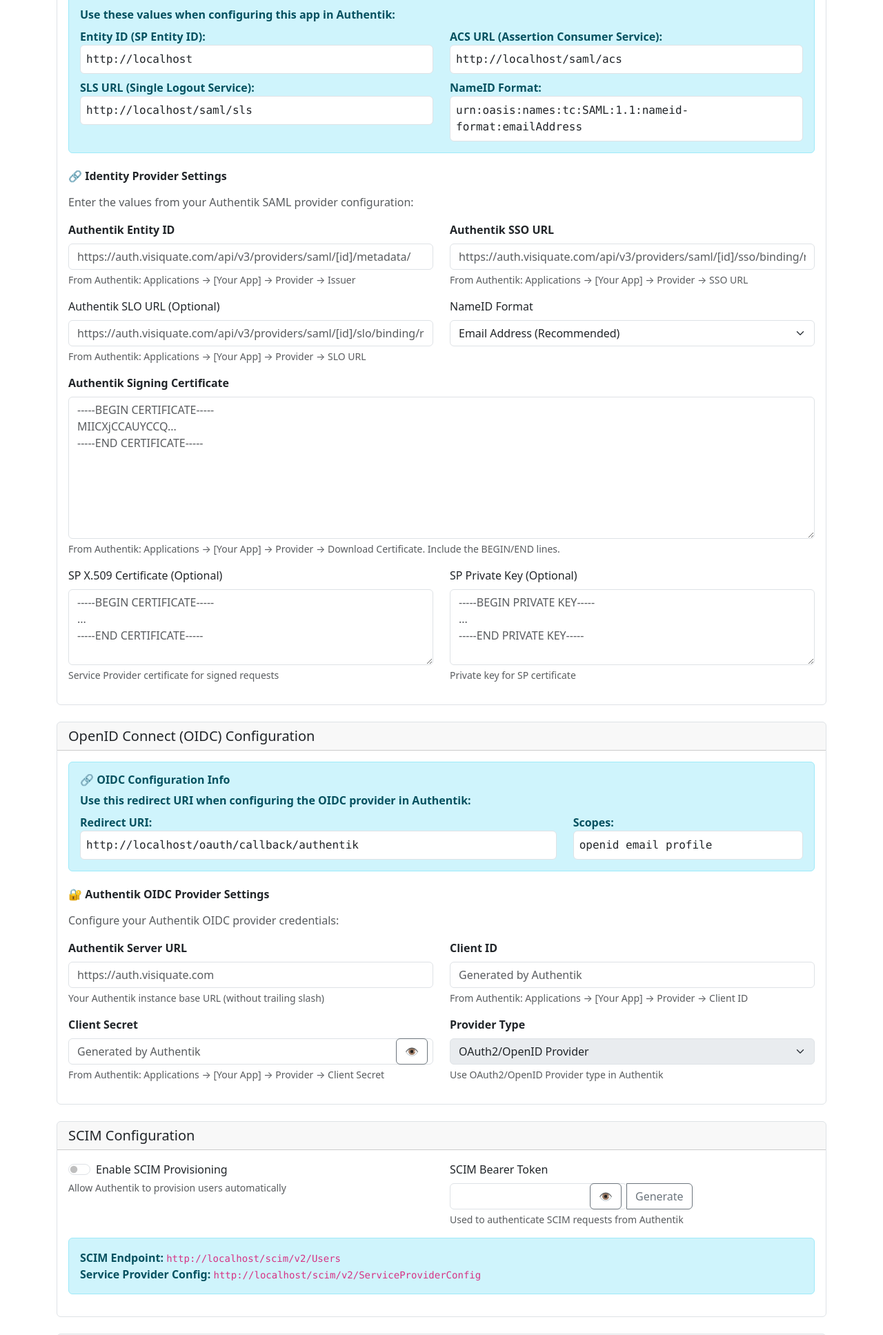
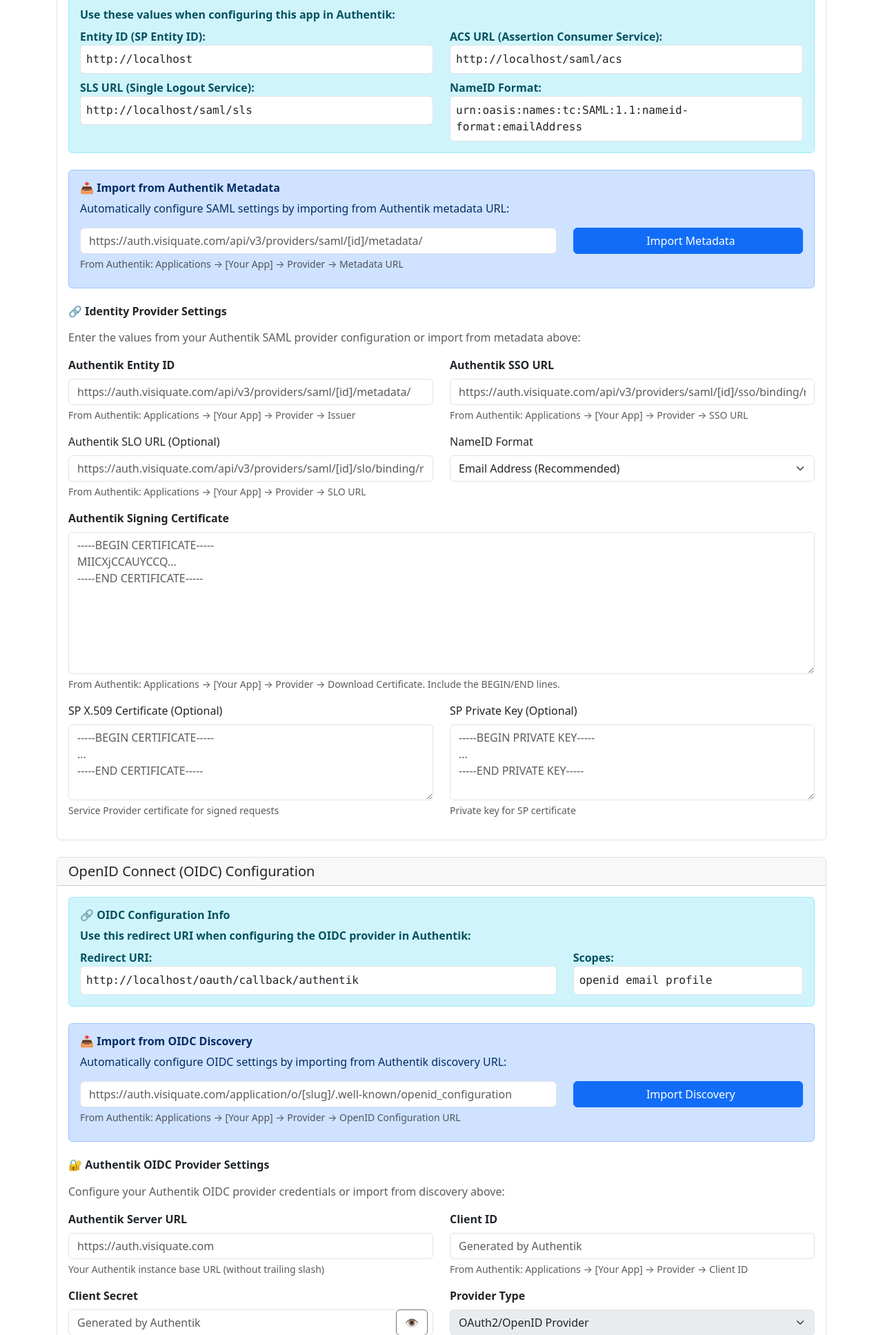
Before and after one commit to brentley/sso-app, a Flask app: page /admin/config in a window 1280 px wide. Shown: the part 325-2260 px from the top of the page at 69% size. Run offline with Flask 3, Linux system fonts and the light colour scheme; a user stored in the database is signed in; tables that the repository leaves empty hold one stand-in row (values such as "Sample post").

Commit message:
Add metadata URL import functionality for SAML and OIDC
- Add import sections to admin config interface
- Implement SAML metadata XML parsing with X.509 certificate extraction
- Implement OIDC discovery document parsing
- Add HTTPS validation for all metadata URLs
- Automatically populate configuration fields from imported data
- Provide clear user feedback during import process

```diff
--- a/app.py
+++ b/app.py
@@ -490,6 +490,135 @@ def admin_config():
     config_dict = {config.key: config for config in configs}
 
     return render_template('admin_config.html', configs=config_dict)
+
+@app.route('/admin/import_saml_metadata', methods=['POST'])
+@login_required
+def import_saml_metadata():
+    """Import SAML configuration from Authentik metadata URL"""
+    if not current_user.is_admin:
+        return jsonify({'success': False, 'error': 'Access denied'}), 403
+
+    try:
+        data = request.get_json()
+        if not data or not data.get('metadata_url'):
+            return jsonify({'success': False, 'error': 'Metadata URL required'})
+
+        metadata_url = data['metadata_url']
+        if not metadata_url.startswith('https://'):
+            return jsonify({'success': False, 'error': 'Metadata URL must use HTTPS'})
+
+        # Download and parse SAML metadata
+        import requests
+        import xml.etree.ElementTree as ET
+
+        response = requests.get(metadata_url, timeout=10)
+        response.raise_for_status()
+
+        # Parse XML metadata
+        root = ET.fromstring(response.content)
+
+        # Define namespaces
+        namespaces = {
+            'md': 'urn:oasis:names:tc:SAML:2.0:metadata',
+            'ds': 'http://www.w3.org/2000/09/xmldsig#'
+        }
+
+        result = {'success': True}
+
+        # Extract Entity ID
+        entity_id = root.get('entityID')
+        if entity_id:
+            result['entity_id'] = entity_id
+
+        # Find SSO Service
+        sso_service = root.find('.//md:SingleSignOnService[@Binding="urn:oasis:names:tc:SAML:2.0:bindings:HTTP-Redirect"]', namespaces)
+        if sso_service is not None:
+            result['sso_url'] = sso_service.get('Location')
+
+        # Find SLO Service
+        slo_service = root.find('.//md:SingleLogoutService[@Binding="urn:oasis:names:tc:SAML:2.0:bindings:HTTP-Redirect"]', namespaces)
+        if slo_service is not None:
+            result['slo_url'] = slo_service.get('Location')
+
+        # Extract X.509 Certificate
+        cert_element = root.find('.//ds:X509Certificate', namespaces)
+        if cert_element is not None:
+            cert_data = cert_element.text.strip()
+            # Format certificate properly
+            formatted_cert = '-----BEGIN CERTIFICATE-----\n'
+            # Split into 64-character lines
+            for i in range(0, len(cert_data), 64):
+                formatted_cert += cert_data[i:i+64] + '\n'
+            formatted_cert += '-----END CERTIFICATE-----'
+            result['certificate'] = formatted_cert
+
+        app.logger.info(f'SAML metadata imported successfully from {metadata_url}')
+        return jsonify(result)
+
+    except requests.RequestException as e:
+        app.logger.error(f'Error fetching SAML metadata: {str(e)}')
+        return jsonify({'success': False, 'error': f'Failed to fetch metadata: {str(e)}'})
+    except ET.ParseError as e:
+        app.logger.error(f'Error parsing SAML metadata XML: {str(e)}')
+        return jsonify({'success': False, 'error': 'Invalid SAML metadata XML'})
+    except Exception as e:
+        app.logger.error(f'Error importing SAML metadata: {str(e)}')
+        return jsonify({'success': False, 'error': str(e)})
+
+@app.route('/admin/import_oidc_discovery', methods=['POST'])
+@login_required
+def import_oidc_discovery():
+    """Import OIDC configuration from Authentik discovery document"""
+    if not current_user.is_admin:
+        return jsonify({'success': False, 'error': 'Access denied'}), 403
+
+    try:
+        data = request.get_json()
+        if not data or not data.get('discovery_url'):
+            return jsonify({'success': False, 'error': 'Discovery URL required'})
+
+        discovery_url = data['discovery_url']
+        if not discovery_url.startswith('https://'):
+            return jsonify({'success': False, 'error': 'Discovery URL must use HTTPS'})
+
+        # Download and parse OIDC discovery document
+        import requests
+
+        response = requests.get(discovery_url, timeout=10)
+        response.raise_for_status()
+
+        discovery_doc = response.json()
+
+        result = {'success': True}
+
+        # Extract key values
+        if 'issuer' in discovery_doc:
+            result['issuer'] = discovery_doc['issuer']
+
+        if 'authorization_endpoint' in discovery_doc:
+            result['authorization_endpoint'] = discovery_doc['authorization_endpoint']
+
+        if 'token_endpoint' in discovery_doc:
+            result['token_endpoint'] = discovery_doc['token_endpoint']
+
+        if 'userinfo_endpoint' in discovery_doc:
+            result['userinfo_endpoint'] = discovery_doc['userinfo_endpoint']
+
+        if 'jwks_uri' in discovery_doc:
+            result['jwks_uri'] = discovery_doc['jwks_uri']
+
+        app.logger.info(f'OIDC discovery imported successfully from {discovery_url}')
+        return jsonify(result)
+
+    except requests.RequestException as e:
+        app.logger.error(f'Error fetching OIDC discovery: {str(e)}')
+        return jsonify({'success': False, 'error': f'Failed to fetch discovery document: {str(e)}'})
+    except ValueError as e:
+        app.logger.error(f'Error parsing OIDC discovery JSON: {str(e)}')
+        return jsonify({'success': False, 'error': 'Invalid discovery document JSON'})
+    except Exception as e:
+        app.logger.error(f'Error importing OIDC discovery: {str(e)}')
+        return jsonify({'success': False, 'error': str(e)})
 
 @app.route('/admin/user/<int:user_id>/logs')
 @login_required
--- a/static/js/admin-config.js
+++ b/static/js/admin-config.js
@@ -125,6 +125,124 @@ function resetForm() {
     }
 }
 
+function importSamlMetadata() {
+    var urlField = document.getElementById('saml_metadata_url');
+    if (!urlField || !urlField.value.trim()) {
+        alert('Please enter a SAML metadata URL');
+        return;
+    }
+
+    var url = urlField.value.trim();
+    if (!url.startsWith('https://')) {
+        alert('Metadata URL must use HTTPS');
+        return;
+    }
+
+    var button = document.querySelector('button[onclick="importSamlMetadata()"]');
+    var originalText = button ? (button.textContent || button.innerText) : '';
+
+    if (button) {
+        button.textContent = 'Importing...';
+        button.disabled = true;
+    }
+
+    fetch('/admin/import_saml_metadata', {
+        method: 'POST',
+        headers: {
+            'Content-Type': 'application/json',
+        },
+        body: JSON.stringify({metadata_url: url})
+    }).then(function(response) {
+        return response.json();
+    }).then(function(data) {
+        if (data.success) {
+            // Populate fields with imported data
+            if (data.entity_id) {
+                var entityIdField = document.getElementById('saml_idp_entity_id');
+                if (entityIdField) entityIdField.value = data.entity_id;
+            }
+            if (data.sso_url) {
+                var ssoUrlField = document.getElementById('saml_idp_sso_url');
+                if (ssoUrlField) ssoUrlField.value = data.sso_url;
+            }
+            if (data.slo_url) {
+                var sloUrlField = document.getElementById('saml_idp_slo_url');
+                if (sloUrlField) sloUrlField.value = data.slo_url;
+            }
+            if (data.certificate) {
+                var certField = document.getElementById('saml_idp_cert');
+                if (certField) certField.value = data.certificate;
+            }
+            alert('SAML metadata imported successfully!');
+        } else {
+            alert('Error importing metadata: ' + (data.error || 'Unknown error'));
+        }
+    }).catch(function(error) {
+        alert('Error importing metadata: ' + error.message);
+    }).finally(function() {
+        if (button) {
+            button.textContent = originalText;
+            button.disabled = false;
+        }
+    });
+}
+
+function importOidcDiscovery() {
+    var urlField = document.getElementById('oidc_discovery_url');
+    if (!urlField || !urlField.value.trim()) {
+        alert('Please enter an OIDC discovery URL');
+        return;
+    }
+
+    var url = urlField.value.trim();
+    if (!url.startsWith('https://')) {
+        alert('Discovery URL must use HTTPS');
+        return;
+    }
+
+    var button = document.querySelector('button[onclick="importOidcDiscovery()"]');
+    var originalText = button ? (button.textContent || button.innerText) : '';
+
+    if (button) {
+        button.textContent = 'Importing...';
+        button.disabled = true;
+    }
+
+    fetch('/admin/import_oidc_discovery', {
+        method: 'POST',
+        headers: {
+            'Content-Type': 'application/json',
+        },
+        body: JSON.stringify({discovery_url: url})
+    }).then(function(response) {
+        return response.json();
+    }).then(function(data) {
+        if (data.success) {
+            // Extract base URL from issuer or discovery URL
+            if (data.issuer) {
+                var authentikUrlField = document.getElementById('oidc_authentik_url');
+                if (authentikUrlField) {
+                    // Extract base URL from issuer (remove /application/o/slug part)
+                    var baseUrl = data.issuer.split('/application/')[0];
+                    authentikUrlField.value = baseUrl;
+                }
+            }
+            alert('OIDC discovery imported successfully! Please enter your Client ID and Client Secret.');
+        } else {
+            alert('Error importing discovery: ' + (data.error || 'Unknown error'));
+        }
+    }).catch(function(error) {
+        alert('Error importing discovery: ' + error.message);
+    }).finally(function() {
+        if (button) {
+            button.textContent = originalText;
+            button.disabled = false;
+        }
+    });
+}
+
 // Make functions globally available
 window.generateScimToken = generateScimToken;
 window.resetForm = resetForm;
+window.importSamlMetadata = importSamlMetadata;
+window.importOidcDiscovery = importOidcDiscovery;
--- a/templates/admin_config.html
+++ b/templates/admin_config.html
@@ -43,9 +43,27 @@
                         </div>
                     </div>
 
+                    <!-- Metadata Import -->
+                    <div class="alert alert-primary mb-4">
+                        <h6 class="alert-heading"><strong>📥 Import from Authentik Metadata</strong></h6>
+                        <p class="mb-3">Automatically configure SAML settings by importing from Authentik metadata URL:</p>
+                        <div class="row">
+                            <div class="col-md-8 mb-2">
+                                <input type="url" class="form-control" id="saml_metadata_url" name="saml_metadata_url"
+                                       placeholder="https://auth.visiquate.com/api/v3/providers/saml/[id]/metadata/">
+                                <div class="form-text">From Authentik: Applications → [Your App] → Provider → Metadata URL</div>
+                            </div>
+                            <div class="col-md-4 mb-2">
+                                <button type="button" class="btn btn-primary w-100" onclick="importSamlMetadata()">
+                                    <i class="fas fa-download me-2"></i>Import Metadata
+                                </button>
+                            </div>
+                        </div>
+                    </div>
+
                     <!-- Identity Provider Configuration -->
                     <h6 class="mb-3"><strong>🔗 Identity Provider Settings</strong></h6>
-                    <p class="text-muted mb-3">Enter the values from your Authentik SAML provider configuration:</p>
+                    <p class="text-muted mb-3">Enter the values from your Authentik SAML provider configuration or import from metadata above:</p>
 
                     <div class="row">
                         <div class="col-md-6 mb-3">
@@ -130,9 +148,27 @@
                         </div>
                     </div>
 
+                    <!-- OIDC Discovery Import -->
+                    <div class="alert alert-primary mb-4">
+                        <h6 class="alert-heading"><strong>📥 Import from OIDC Discovery</strong></h6>
+                        <p class="mb-3">Automatically configure OIDC settings by importing from Authentik discovery URL:</p>
+                        <div class="row">
+                            <div class="col-md-8 mb-2">
+                                <input type="url" class="form-control" id="oidc_discovery_url" name="oidc_discovery_url"
+                                       placeholder="https://auth.visiquate.com/application/o/[slug]/.well-known/openid_configuration">
+                                <div class="form-text">From Authentik: Applications → [Your App] → Provider → OpenID Configuration URL</div>
+                            </div>
+                            <div class="col-md-4 mb-2">
+                                <button type="button" class="btn btn-primary w-100" onclick="importOidcDiscovery()">
+                                    <i class="fas fa-download me-2"></i>Import Discovery
+                                </button>
+                            </div>
+                        </div>
+                    </div>
+
                     <!-- Authentik OIDC Settings -->
                     <h6 class="mb-3"><strong>🔐 Authentik OIDC Provider Settings</strong></h6>
-                    <p class="text-muted mb-3">Configure your Authentik OIDC provider credentials:</p>
+                    <p class="text-muted mb-3">Configure your Authentik OIDC provider credentials or import from discovery above:</p>
 
                     <div class="row">
                         <div class="col-md-6 mb-3">
```
